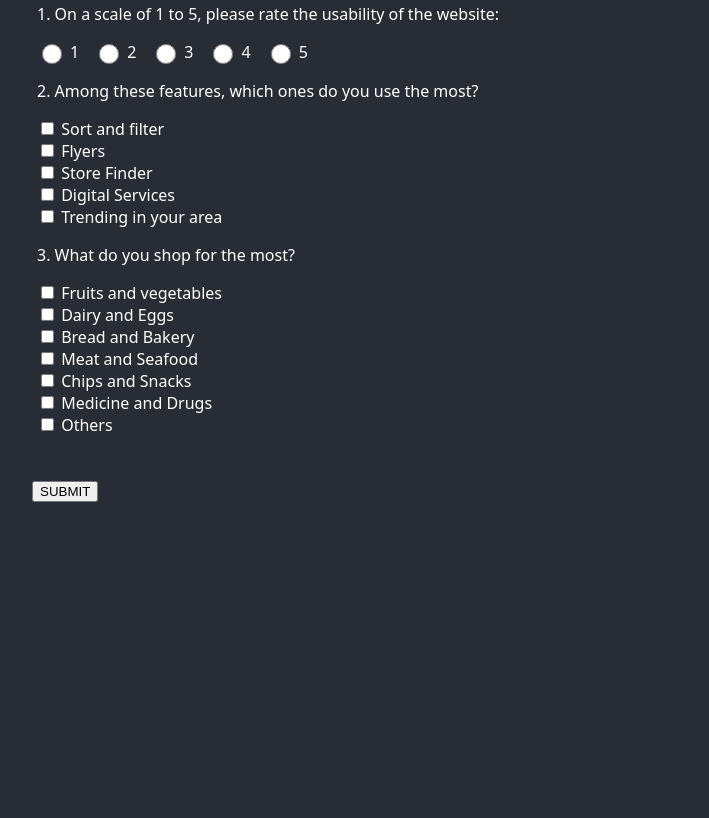
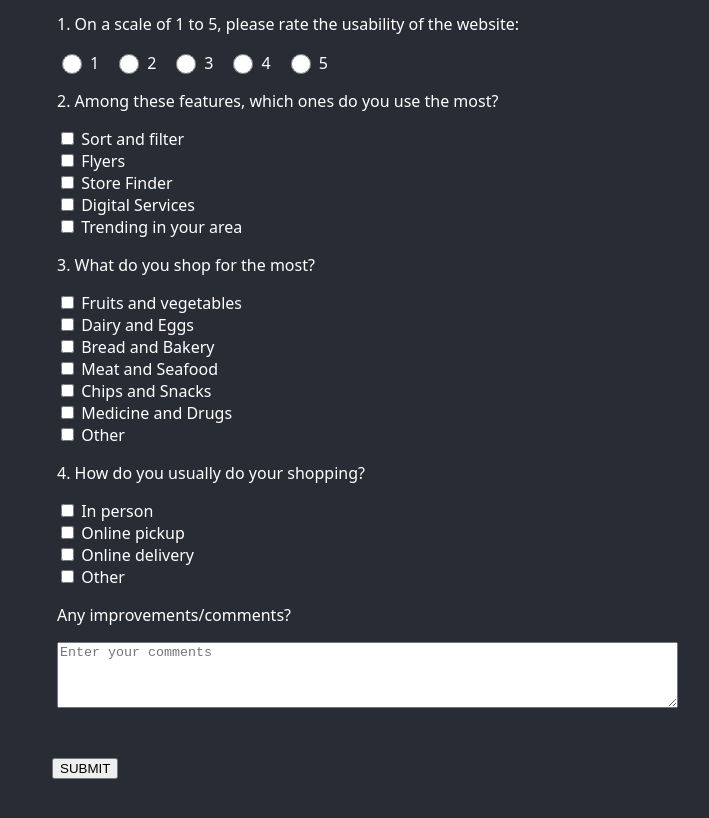
Before and after one commit to SEG3125-Group9/Lab1, a plain HTML site: page survey.html in a window 1280 px wide. Shown: the part 748-1566 px from the top of the page, without its empty margins (1-710 px from the left). Before the commit the page ends 1283 px from the top, so only its background shows below. Drawn offline with Linux system fonts and the light colour scheme.

Commit message:
Added questions 3 and 4 for UI

```diff
--- a/survey.css
+++ b/survey.css
@@ -1,6 +1,6 @@
 html {
   background-color: #282c34;
-  padding: 10px;
+  padding: 30px;
   color: white;
   font-family: system-ui, -apple-system, BlinkMacSystemFont, 'Segoe UI', Roboto, Oxygen, Ubuntu, Cantarell, 'Open Sans', 'Helvetica Neue', sans-serif;
   font-weight: 0;
--- a/survey.html
+++ b/survey.html
@@ -90,9 +90,28 @@
         <label for="vehicle3"> Chips and Snacks </label><br>
         <input type="checkbox" value="Medicine and Drugs">
         <label for="vehicle3"> Medicine and Drugs </label><br>
-        <input type="checkbox" value="Others">
-        <label for="vehicle3"> Others </label><br>
+        <input type="checkbox" value="Other">
+        <label for="vehicle3"> Other </label><br>
       </p>
+
+      <p> 4. How do you usually do your shopping? </p>
+      <input type="checkbox" id="choice1" value="In person">
+      <label for="choice1"> In person </label><br>
+      <input type="checkbox" id="choice2" value="Online pickup">
+      <label for="choice2"> Online pickup </label><br>
+      <input type="checkbox" id="choice3" value="Online delivery">
+      <label for="choice3"> Online delivery </label><br>
+      <input type="checkbox" id="choice4" value="Other">
+      <label for="choice4"> Other </label><br>
+    </p>
+
+    <p>
+        <label for="fname">Any improvements/comments?</label>
+        <div>
+            <textarea id="imp" name="imp" rows="4" cols="75" placeholder="Enter your comments"></textarea>
+        </div>
+    </p>
+
 
     </div>
     <br>
```
